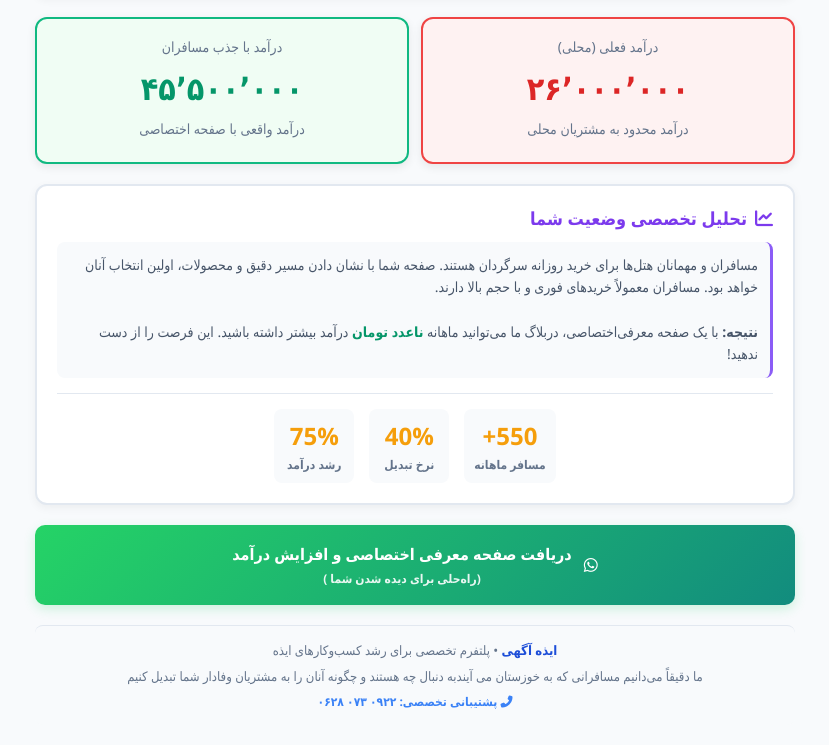
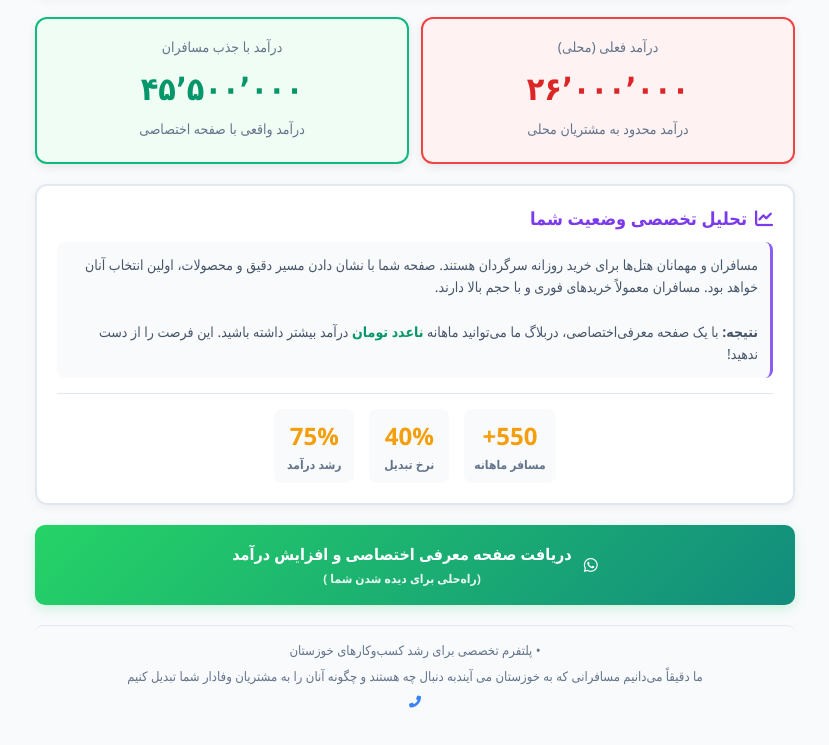
Before and after one commit to fromzermi-beep/-Income-Calculation-Tool, a plain HTML site: page index.html in a window 1280 px wide. Shown: the part 1111-1856 px from the top of the page, without its empty margins (225-1054 px from the left). Drawn offline with Linux system fonts and the light colour scheme.

Commit message:
Update index.html ادیت اطلاعات

```diff
--- a/index.html
+++ b/index.html
@@ -533,10 +533,10 @@
 
     <!-- فوتر -->
     <div class="footer">
-        <p><span class="footer-highlight">ایذه آگهی</span> • پلتفرم تخصصی برای رشد کسب‌وکارهای ایذه</p>
+        <p><span class="footer-highlight"></span> • پلتفرم تخصصی برای رشد کسب‌وکارهای خوزستان</p>
         <p style="margin-top: 8px; font-size: 13px;">ما دقیقاً می‌دانیم مسافرانی که به خوزستان می آیندبه دنبال چه هستند و چگونه آنان را به مشتریان وفادار شما تبدیل کنیم</p>
         <p style="margin-top: 8px; font-size: 12px; color: #3b82f6; font-weight: 600;">
-            <i class="fas fa-phone-alt"></i> پشتیبانی تخصصی: ۰۹۲۲ ۰۷۳ ۰۶۲۸
+            <i class="fas fa-phone-alt"></i>
         </p>
     </div>
 
@@ -604,7 +604,7 @@
             مسافران کسب‌وکاری برای خدمات سریع و باکیفیت هزینه می‌پردازند.`,
 
             book: `گردشگران فرهنگی به دنبال کتاب‌های محلی و تاریخی می‌گردند.
-            معرفی کتاب‌های مرتبط با خوزستانگگ و فرهنگ منطقه، مشتریان خاص جذب می‌کند.
+            معرفی کتاب‌های مرتبط با خوزستان و فرهنگ منطقه، مشتریان خاص جذب می‌کند.
             کتاب‌خوان‌ها حاضرند برای کتاب منحصربه‌فرد سفر کنند.`
         };
 
```
